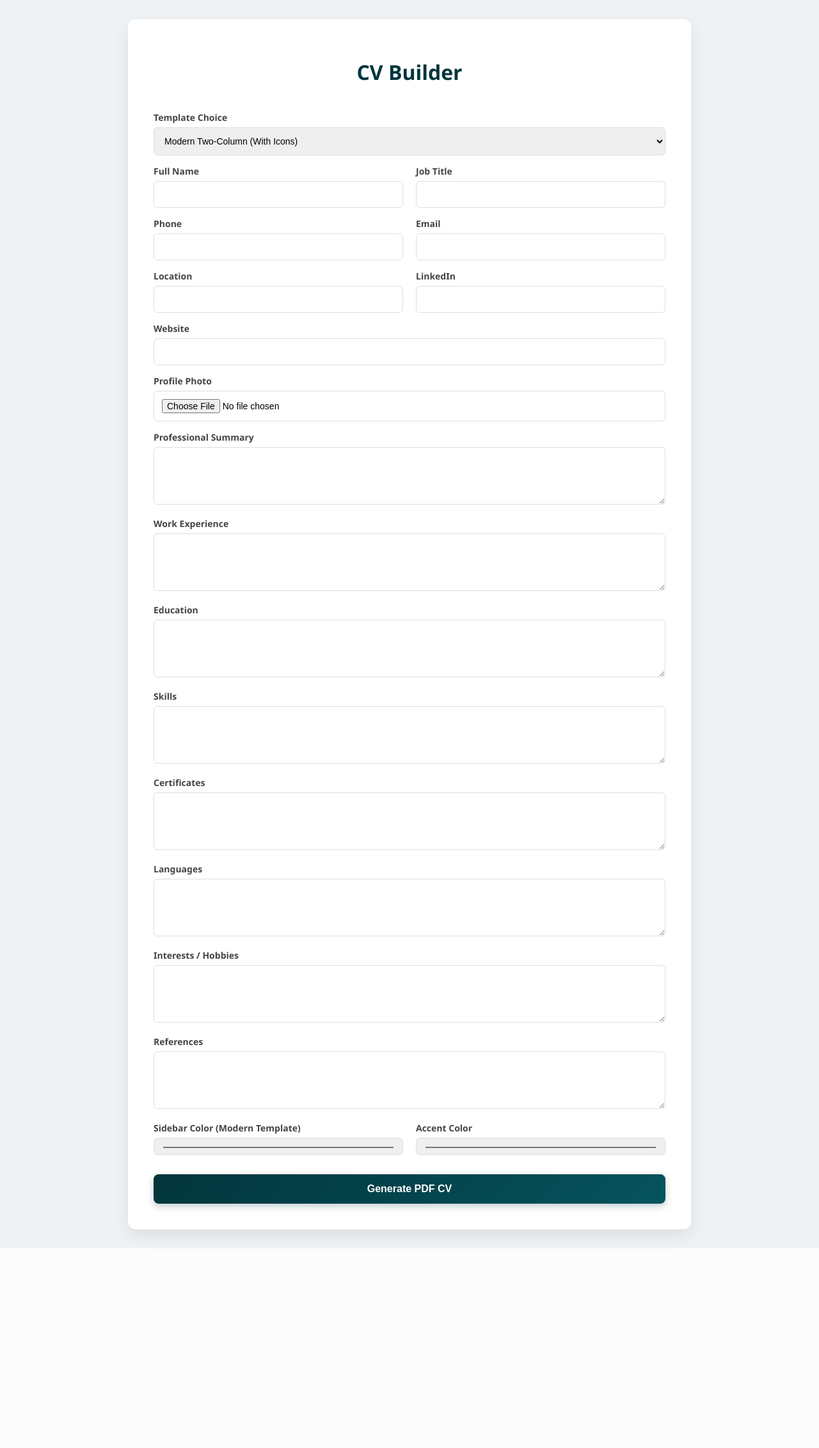
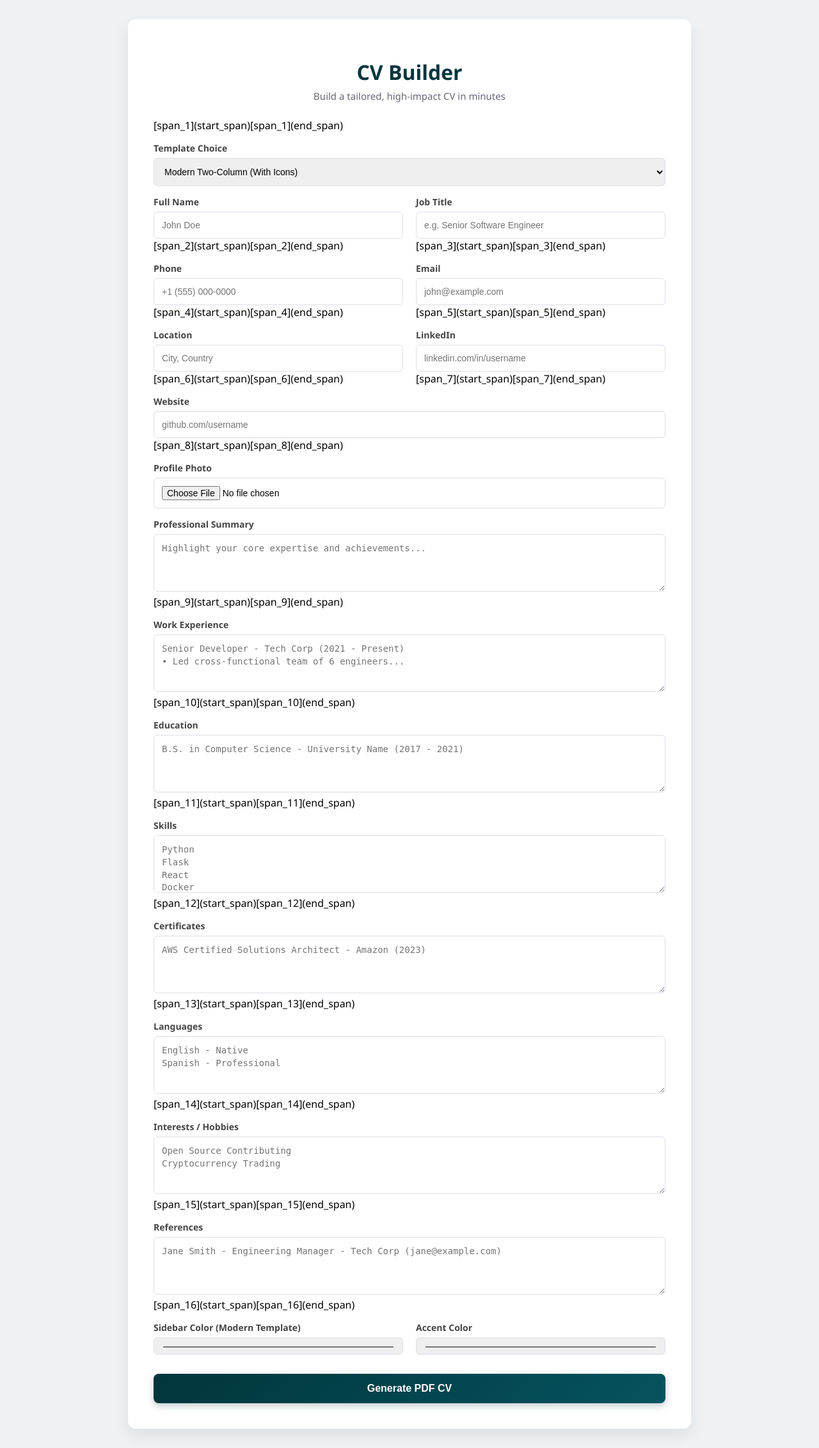
Before and after one commit to cvforgeapp-c/CV-Builder-, a Flask app: page / in a window 1280 px wide. Shown: the whole page at 64% size. Before the commit the page ends 1952 px from the top, so only its background shows below. Run offline with Flask 3, Linux system fonts and the light colour scheme.

Commit message:
Update index.html

```diff
--- a/templates/index.html
+++ b/templates/index.html
@@ -24,8 +24,15 @@
         h1 {
             text-align: center;
             color: #02353C;
+            margin-bottom: 6px;
+            font-weight: 700;
+        }
+
+        .subtitle {
+            text-align: center;
+            color: #667;
             margin-bottom: 25px;
-            font-weight: 700;
+            font-size: 15px;
         }
 
         label {
@@ -111,6 +118,8 @@
 <body>
     <div class="container">
         <h1>CV Builder</h1>
+        <div class="subtitle">Build a tailored, high-impact CV in minutes</div>[span_1](start_span)[span_1](end_span)
+
         <form action="/generate" method="POST" enctype="multipart/form-data">
 
             <!-- TEMPLATE CHOICE SELECTION -->
@@ -129,66 +138,66 @@
             <div class="row">
                 <div>
                     <label>Full Name</label>
-                    <input type="text" name="name" required>
+                    <input type="text" name="name" required placeholder="John Doe">[span_2](start_span)[span_2](end_span)
                 </div>
                 <div>
                     <label>Job Title</label>
-                    <input type="text" name="title" required>
+                    <input type="text" name="title" required placeholder="e.g. Senior Software Engineer">[span_3](start_span)[span_3](end_span)
                 </div>
             </div>
 
             <div class="row">
                 <div>
                     <label>Phone</label>
-                    <input type="text" name="phone">
+                    <input type="text" name="phone" placeholder="+1 (555) 000-0000">[span_4](start_span)[span_4](end_span)
                 </div>
                 <div>
                     <label>Email</label>
-                    <input type="text" name="email">
+                    <input type="text" name="email" placeholder="john@example.com">[span_5](start_span)[span_5](end_span)
                 </div>
             </div>
 
             <div class="row">
                 <div>
                     <label>Location</label>
-                    <input type="text" name="location">
+                    <input type="text" name="location" placeholder="City, Country">[span_6](start_span)[span_6](end_span)
                 </div>
                 <div>
                     <label>LinkedIn</label>
-                    <input type="text" name="linkedin">
+                    <input type="text" name="linkedin" placeholder="linkedin.com/in/username">[span_7](start_span)[span_7](end_span)
                 </div>
             </div>
 
             <label>Website</label>
-            <input type="text" name="website">
+            <input type="text" name="website" placeholder="github.com/username">[span_8](start_span)[span_8](end_span)
 
             <label>Profile Photo</label>
             <input type="file" name="photo" accept="image/*">
 
             <!-- MAIN CONTENT SECTIONS -->
             <label>Professional Summary</label>
-            <textarea name="summary"></textarea>
+            <textarea name="summary" placeholder="Highlight your core expertise and achievements..."></textarea>[span_9](start_span)[span_9](end_span)
 
             <label>Work Experience</label>
-            <textarea name="experience"></textarea>
+            <textarea name="experience" placeholder="Senior Developer - Tech Corp (2021 - Present)&#10;• Led cross-functional team of 6 engineers..."></textarea>[span_10](start_span)[span_10](end_span)
 
             <label>Education</label>
-            <textarea name="education"></textarea>
+            <textarea name="education" placeholder="B.S. in Computer Science - University Name (2017 - 2021)"></textarea>[span_11](start_span)[span_11](end_span)
 
             <label>Skills</label>
-            <textarea name="skills"></textarea>
+            <textarea name="skills" placeholder="Python&#10;Flask&#10;React&#10;Docker"></textarea>[span_12](start_span)[span_12](end_span)
 
             <label>Certificates</label>
-            <textarea name="certificates"></textarea>
+            <textarea name="certificates" placeholder="AWS Certified Solutions Architect - Amazon (2023)"></textarea>[span_13](start_span)[span_13](end_span)
 
             <label>Languages</label>
-            <textarea name="languages"></textarea>
+            <textarea name="languages" placeholder="English - Native&#10;Spanish - Professional"></textarea>[span_14](start_span)[span_14](end_span)
 
             <label>Interests / Hobbies</label>
-            <textarea name="hobbies"></textarea>
+            <textarea name="hobbies" placeholder="Open Source Contributing&#10;Cryptocurrency Trading"></textarea>[span_15](start_span)[span_15](end_span)
 
             <label>References</label>
-            <textarea name="references"></textarea>
+            <textarea name="references" placeholder="Jane Smith - Engineering Manager - Tech Corp (jane@example.com)"></textarea>[span_16](start_span)[span_16](end_span)
 
             <!-- COLOR SELECTION CONTROLS -->
             <div class="row">
```
